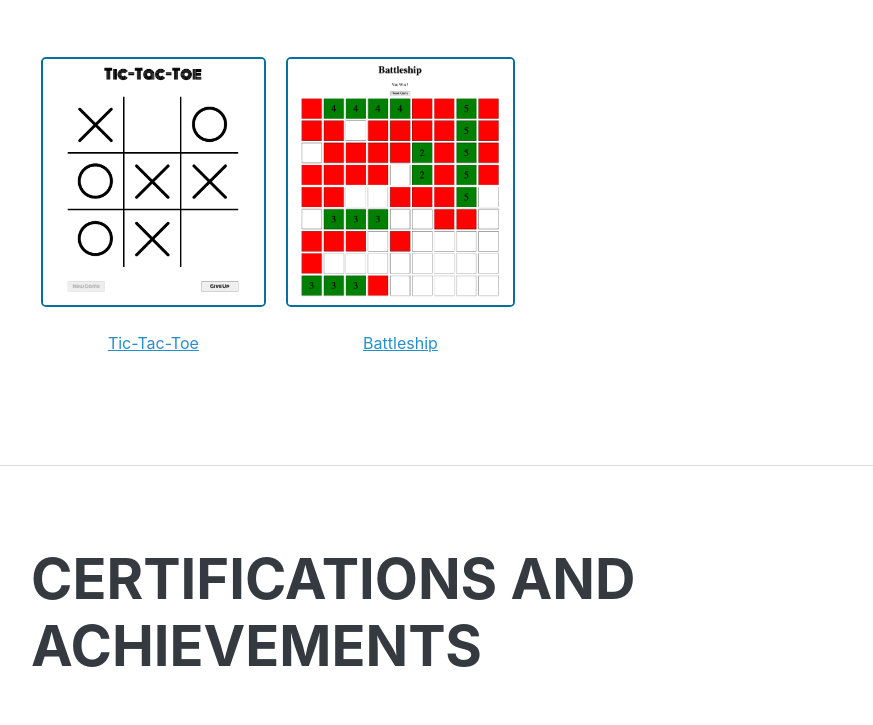
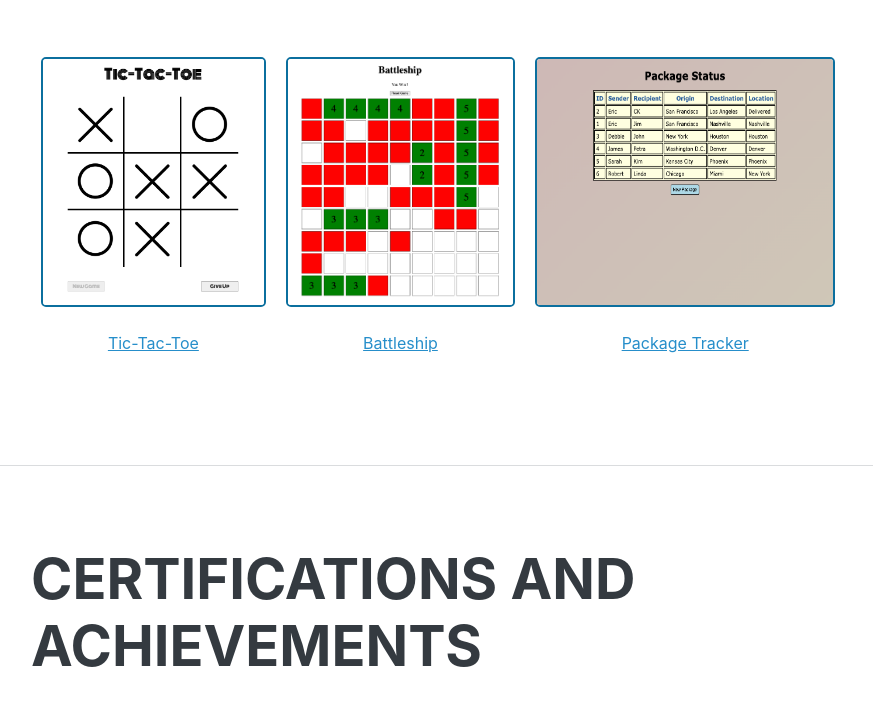
Before and after one commit to ericwongcv/ericwongcv.github.io, a plain HTML site: page index.html in a window 1280 px wide. Shown: the part 5059-5784 px from the top of the page, without its empty margins (289-1162 px from the left). Drawn offline with nearby package versions, Linux system fonts and the light colour scheme; a web font is replaced by a local one.

Commit message:
add new project

```diff
--- a/index.html
+++ b/index.html
@@ -321,6 +321,13 @@
                             <a href="https://github.com/ericwongcv/AA-V2/tree/main/practice-for-week-09-battleship-dom">Battleship</a>
                         </div>
 
+                        <div class="project">
+                            <img id="myImg8" onClick="setImg(this.id, this.src, this.alt)" src="assets/img/package-tracker.png" alt="Created a package tracker application using Flask with database connection using PostgreSQL.
+                            Users are able to fill out a form (implemented with WTForm) for a 'New Package' where data is passed to the database, which would then be rendered on the 'Package Status' page with a database query."
+                            >
+                            <br/>
+                            <a href="https://github.com/ericwongcv/AA-V2/tree/main/practice-for-week-18-python-package-tracker-long-practice">Package Tracker</a>
+                        </div>
                     </div>
                 </div>
                 <!-- The Modal -->
```
Also changed, not shown: assets/img/package-tracker.png (added).
